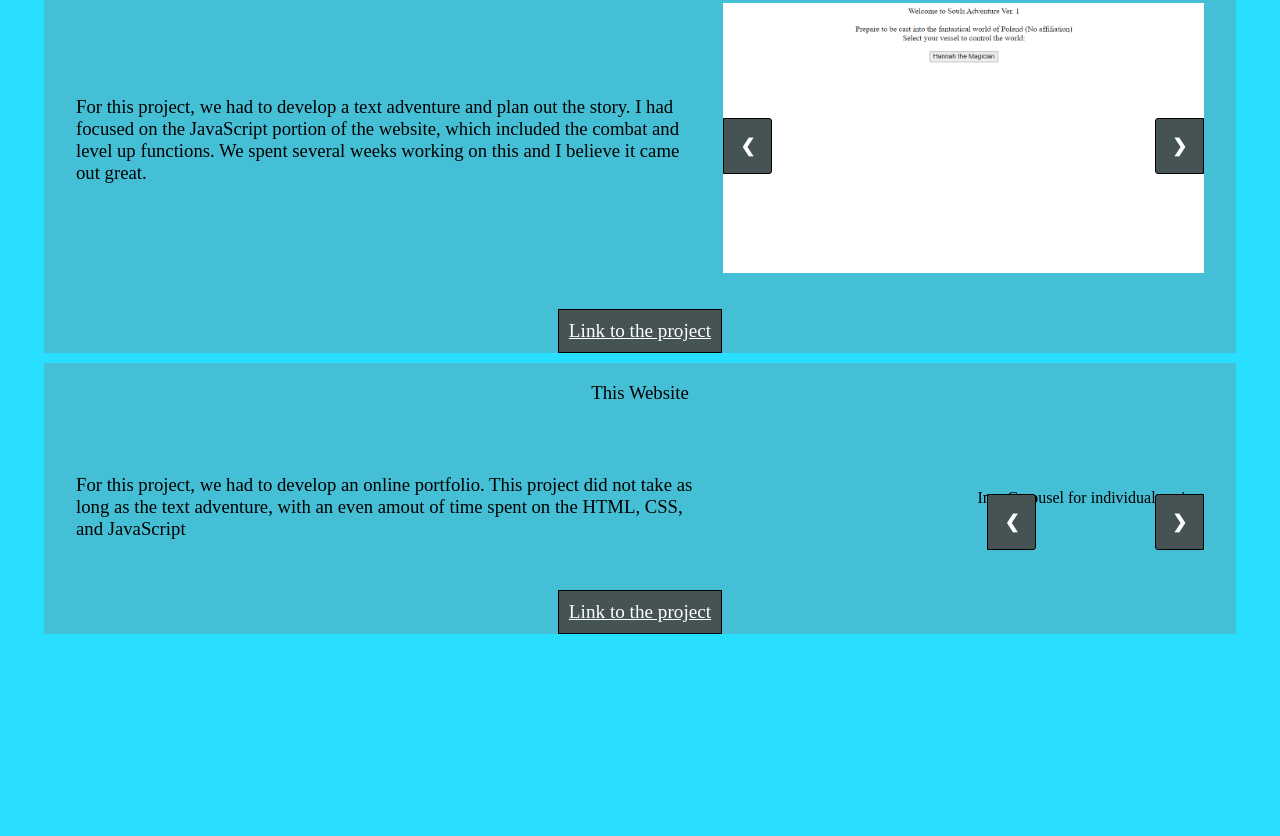
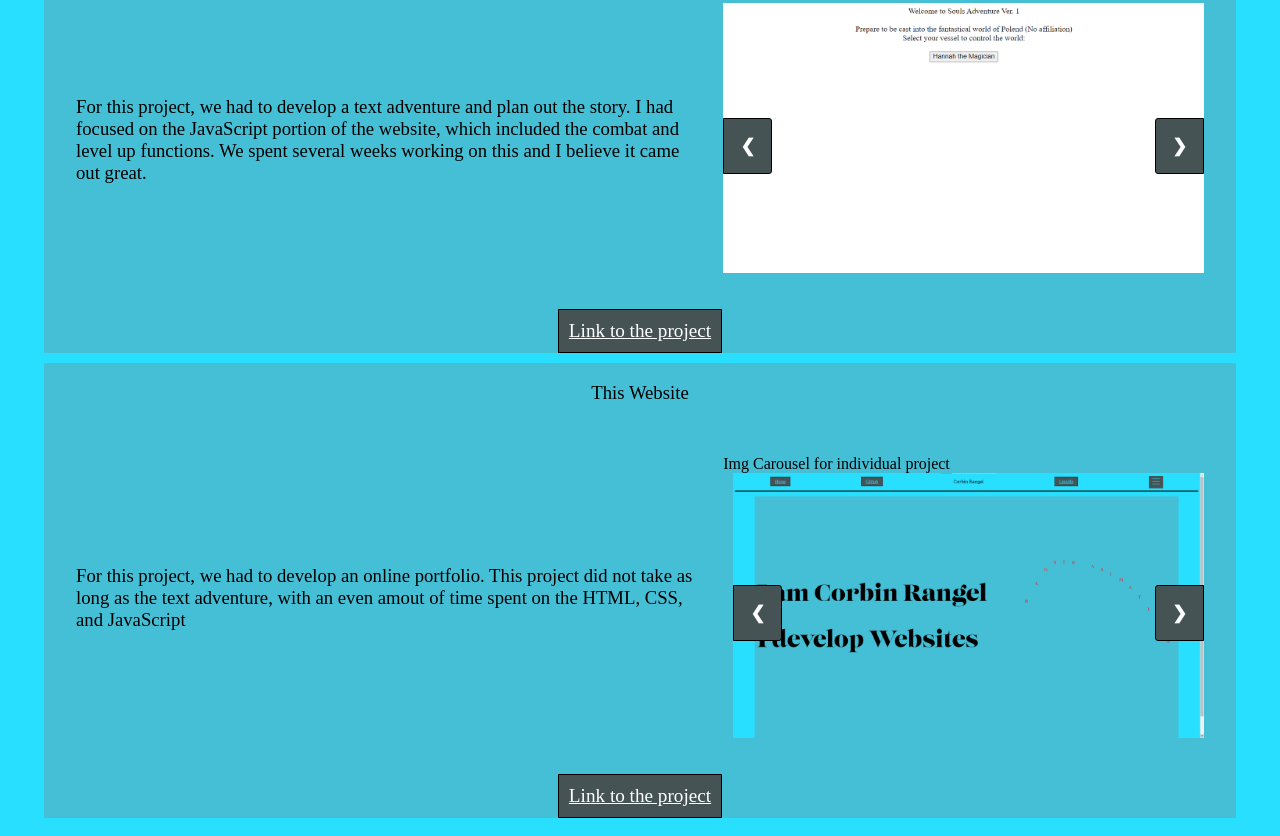
Before and after one commit to losPapasFritas/personal-portfolio-2024, a plain HTML site: page projects.html in a window 1280 px wide. Shown: the part 1482-2318 px from the top of the page. Before the commit the page ends 2134 px from the top, so only its background shows below. Drawn offline with Linux system fonts and the light colour scheme; a web font is replaced by a local one.

Commit message:
Added portfolio images to projects

```diff
--- a/projects.html
+++ b/projects.html
@@ -51,7 +51,7 @@
                         <img src="images/text1.png" alt="The third of four images of an overview of the websites created by Corbin Rangel. The website in the image is a text adventure developed by Corbin Rangel.">
                     </div>
                     <div class="gen-slides fade">
-                        <img src="images/jp3.png" alt="The last of four images of an overview of the websites created by Corbin Rangel. The website in the image is the website you are currently browsing.">
+                        <img src="images/portfolio1.png" alt="The last of four images of an overview of the websites created by Corbin Rangel. The website in the image is the website you are currently browsing.">
                     </div>
                     <a class="prev" onclick="plusSlides(-1,'gen')">&#10094;</a>
                     <a class="next" onclick="plusSlides(1,'gen')">&#10095;</a>
@@ -162,13 +162,13 @@
                     <section class="banner-right carousel">
                         <section class="slides">
                             <div class="portfolio-slides fade">
-                                <img src="" alt="">
+                                <img src="images/portfolio1.png" alt="An image of the home page of this website">
                             </div>
                             <div class="portfolio-slides fade">
-                                <img src="" alt="">
+                                <img src="images/portfolio1.png" alt="An image of the about page of this website">
                             </div>
                             <div class="portfolio-slides fade">
-                                <img src="" alt="">
+                                <img src="images/portfolio1.png" alt="An image of this page">
                             </div>
                             <a class="prev" onclick="plusSlides(-1,'portfolio')">&#10094;</a>
                             <a class="next" onclick="plusSlides(1,'portfolio')">&#10095;</a>
```
Also changed, not shown: images/portfolio1.png (added), images/portfolio2.png (added), images/portfolio3.png (added).
